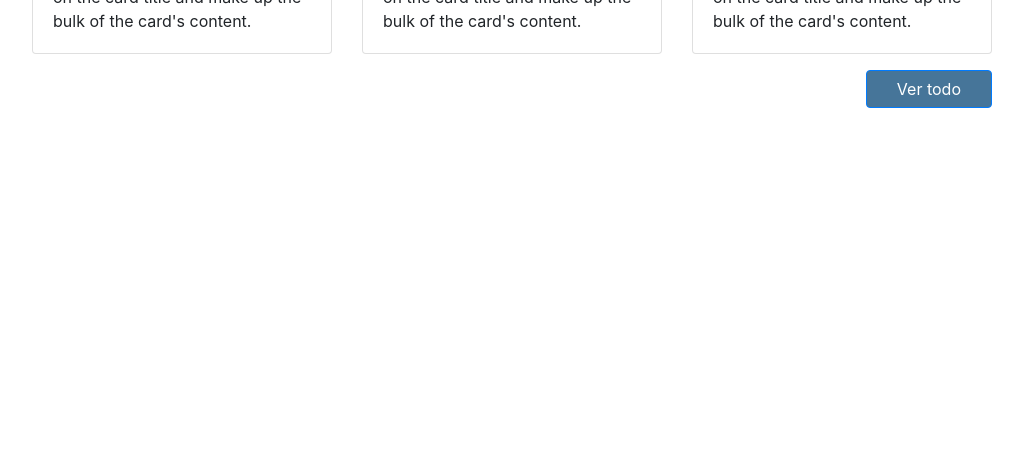
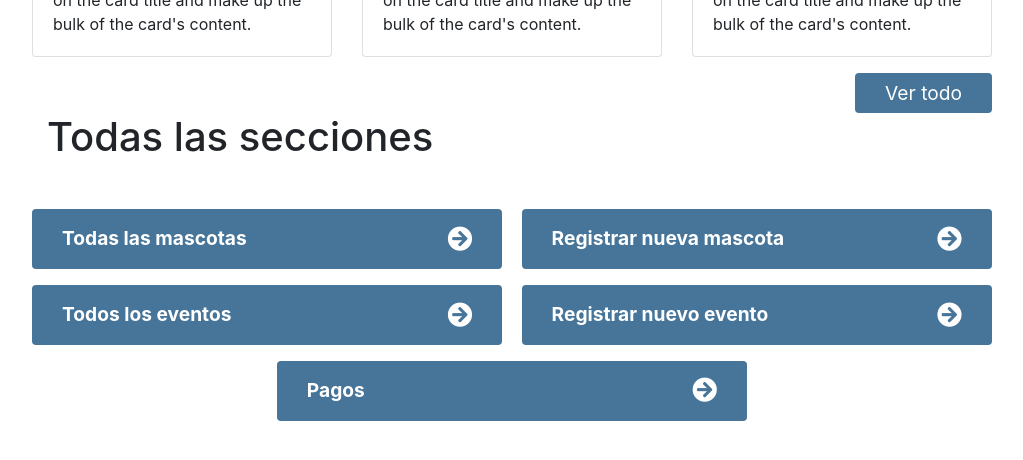
Before and after one commit to AlbertoMartinezGar/centrohuellitas_escalables, a React (Create React App) app: page / in a window 1280 px wide. Shown: the part 1036-1496 px from the top of the page, without its empty margins (128-1151 px from the left). Before the commit the page ends 1144 px from the top, so only its background shows below. Built offline with nearby package versions, Linux system fonts and the light colour scheme.

Commit message:
Homepage

```diff
--- a/src/components/Card/Card.css
+++ b/src/components/Card/Card.css
@@ -0,0 +1,5 @@
+.card:hover {
+    transition: all .3s;
+    transform: scale(1.02, 1.02);
+    box-shadow: 0 0 11px rgba(33,33,33,.5);
+}
--- a/src/components/Card/index.js
+++ b/src/components/Card/index.js
@@ -1,4 +1,6 @@
 import React from "react";
+
+import "./Card.css"
 
 const Card = () => {
     return(
--- /dev/null
+++ b/src/components/HomeSection/HomeSection.css
@@ -0,0 +1,26 @@
+a:hover{
+    transition: all 0.2s;
+    transform: scale(1.05, 1.05);
+    text-decoration: none;
+    color: #9ed8db;
+}
+
+.section{
+    width: 49%;
+    background-color: #467599;
+    border-radius: 4px;
+    font-size: 1.2em;
+    color: white;
+}
+
+
+.section-title{
+    margin-left: 30px;
+    margin-top: 15px;
+    font-weight: 700;
+}
+
+.arrow-icon{
+    font-size: 1.3em;
+    margin-right: 30px;
+}
--- /dev/null
+++ b/src/components/HomeSection/index.jsx
@@ -0,0 +1,15 @@
+import React from "react";
+
+import "./HomeSection.css";
+
+const HomeSection = ({name = "Eventos"}) => {
+
+    return(
+        <a href="/" className="section d-flex align-items-center justify-content-between">
+            <p className="section-title">{name}</p>
+            <i class="fas fa-arrow-circle-right arrow-icon"></i>
+        </a>
+    )
+}
+
+export default HomeSection;
--- a/src/components/Homepage/index.js
+++ b/src/components/Homepage/index.js
@@ -1,6 +1,7 @@
 import InfoContainer from '../InfoContainer';
 
 import Header from '../Header';
+import HomeSection from '../HomeSection';
 
 
 const Homepage = () => {
@@ -10,6 +11,18 @@ const Homepage = () => {
             <div className="container-fluid w-75">
                 <InfoContainer category="eventos" />
                 <InfoContainer category="mascotas" />
+                <h1>Todas las secciones</h1>
+                <div className="row mt-5 d-flex justify-content-between">
+                    <HomeSection name="Todas las mascotas"/>
+                    <HomeSection name="Registrar nueva mascota"/>
+                </div>
+                <div className="row mt-3 d-flex justify-content-between">
+                    <HomeSection name="Todos los eventos"/>
+                    <HomeSection name="Registrar nuevo evento"/>
+                </div>
+                <div className="row mt-3 mb-5 d-flex justify-content-center">
+                    <HomeSection name="Pagos"/>
+                </div>
             </div>
 
         </>
--- a/src/components/InfoContainer/InfoContainer.css
+++ b/src/components/InfoContainer/InfoContainer.css
@@ -2,4 +2,6 @@
     background-color: #467599;
     padding-left: 30px;
     padding-right: 30px;
+    border: none;
+    font-size: 1.2rem;
 }
```
